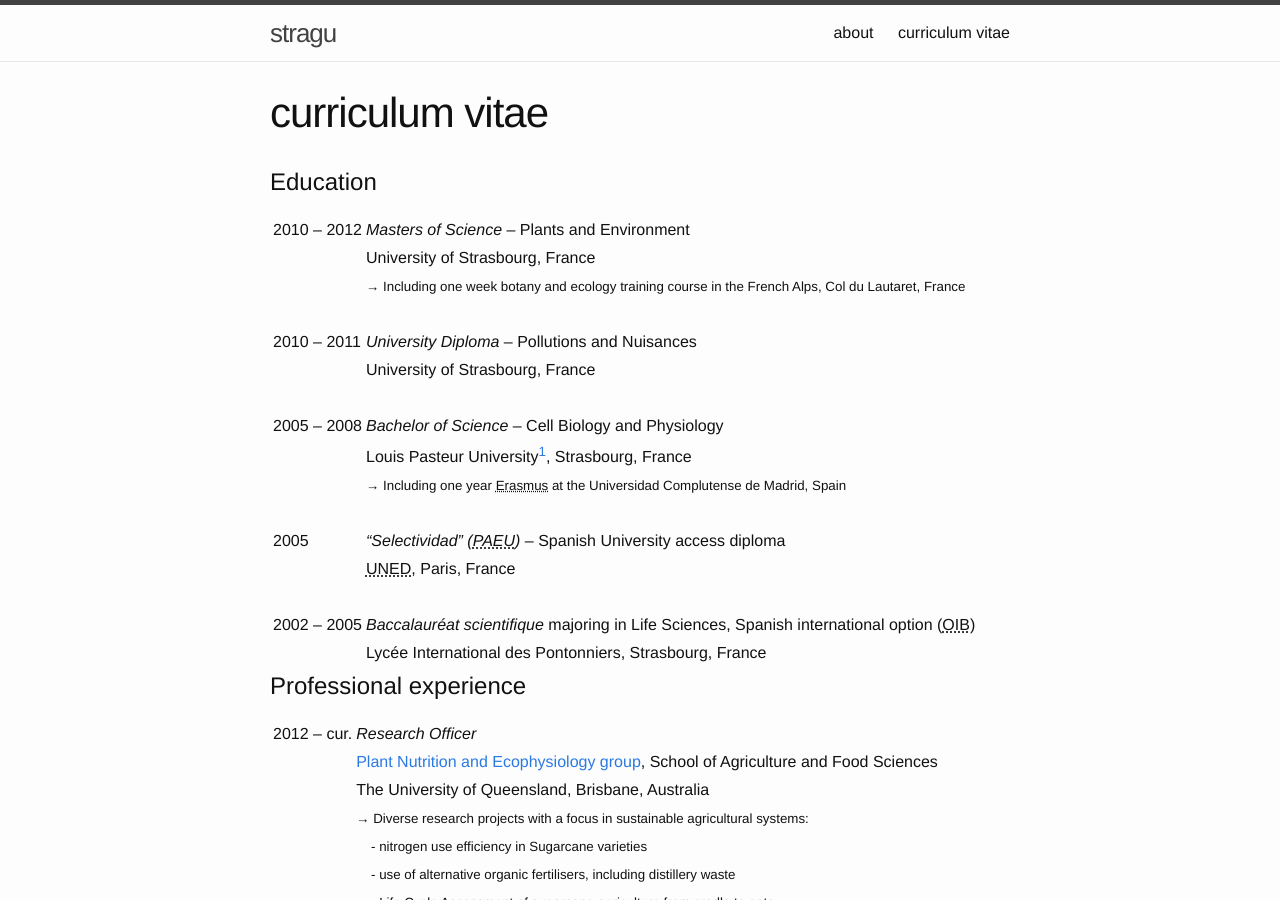
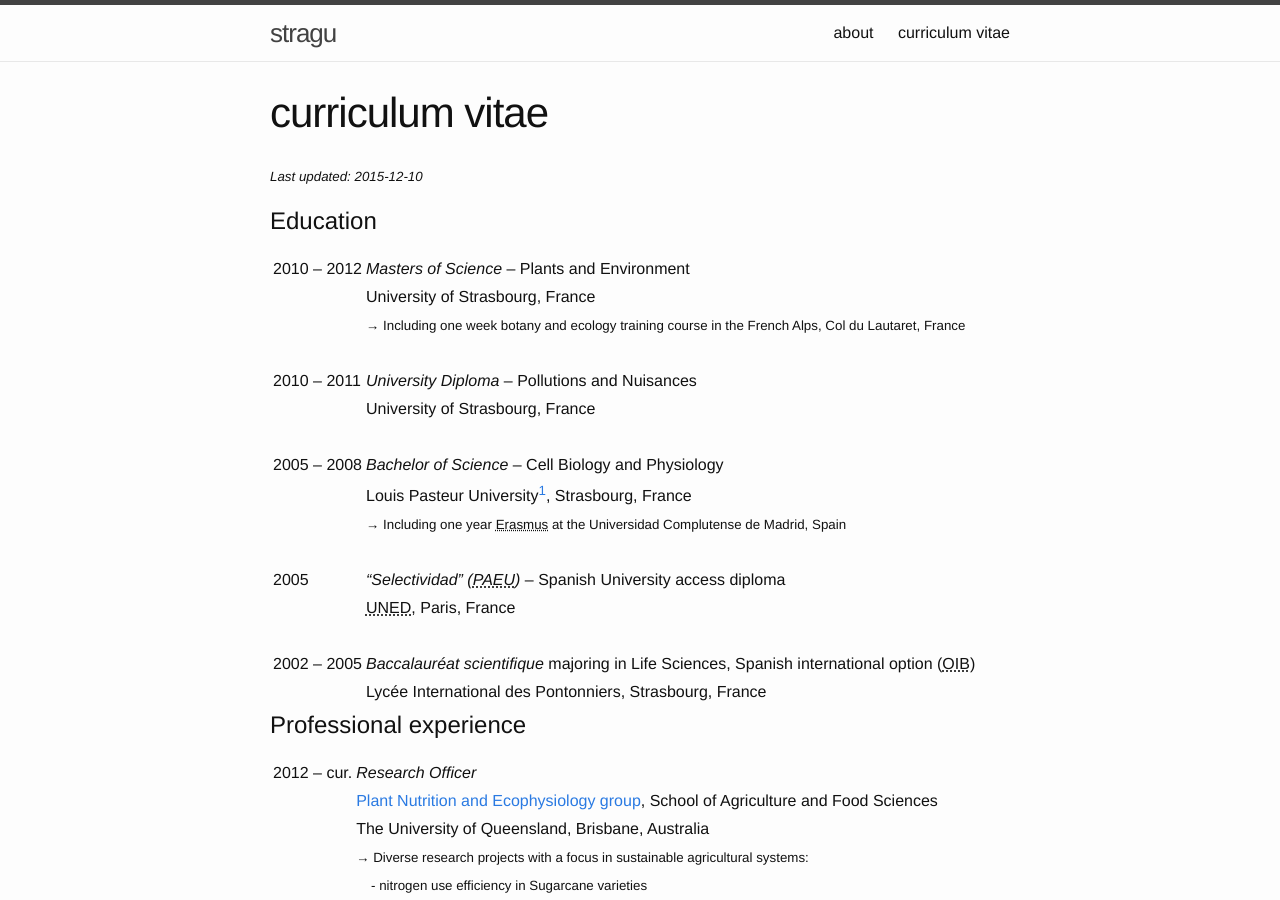
Before and after one commit to stragu/stragu.github.io, a Jekyll site: the page built from cv.md, in a window 1280 px wide and 900 px high. Built offline with Jekyll 4.4.1, drawn with Linux system fonts in a browser that asks for light colours.

Commit message:
last updated date

```diff
--- a/cv.md
+++ b/cv.md
@@ -3,6 +3,8 @@ layout: page
 title: curriculum vitae
 permalink: /cv/
 ---
+
+<small> *Last updated: 2015-12-10* </small>
 
 # Education
 
```
